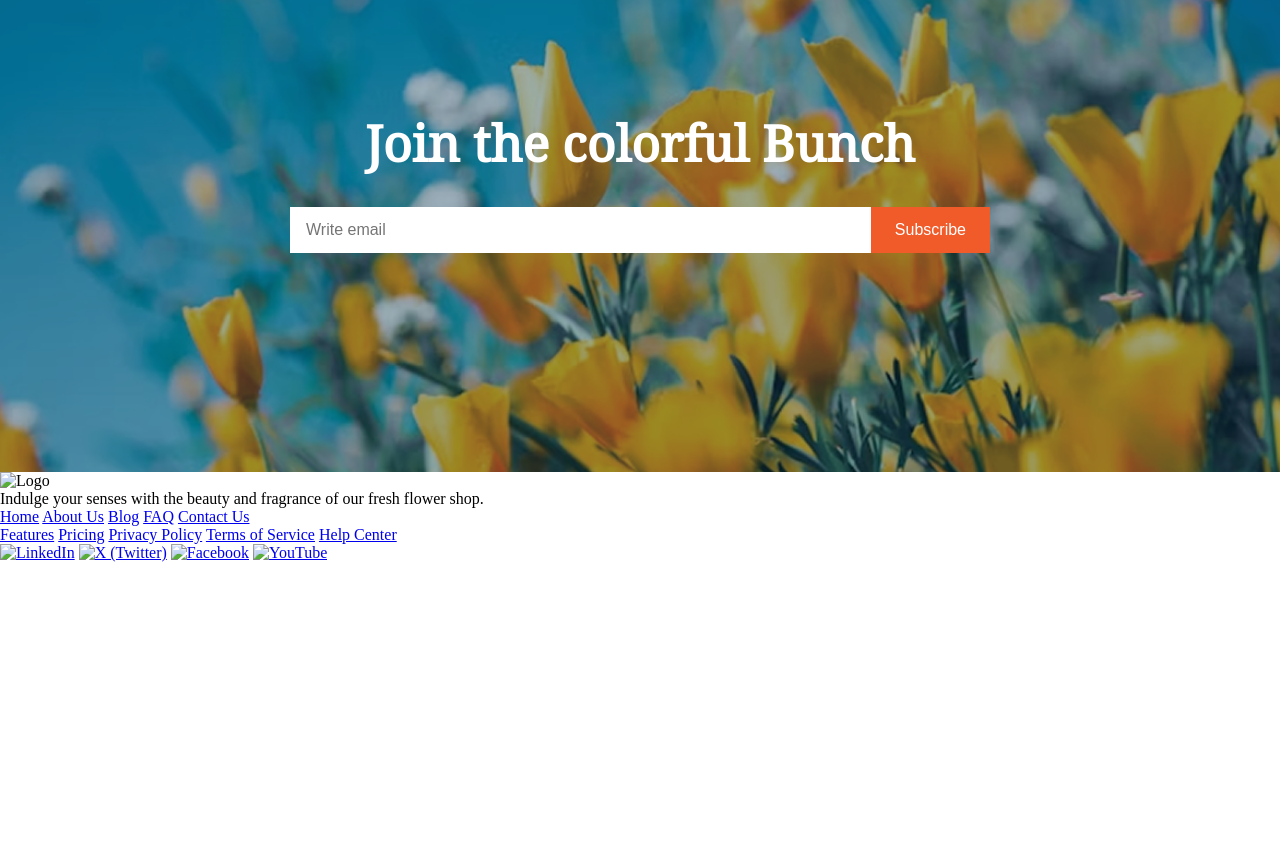
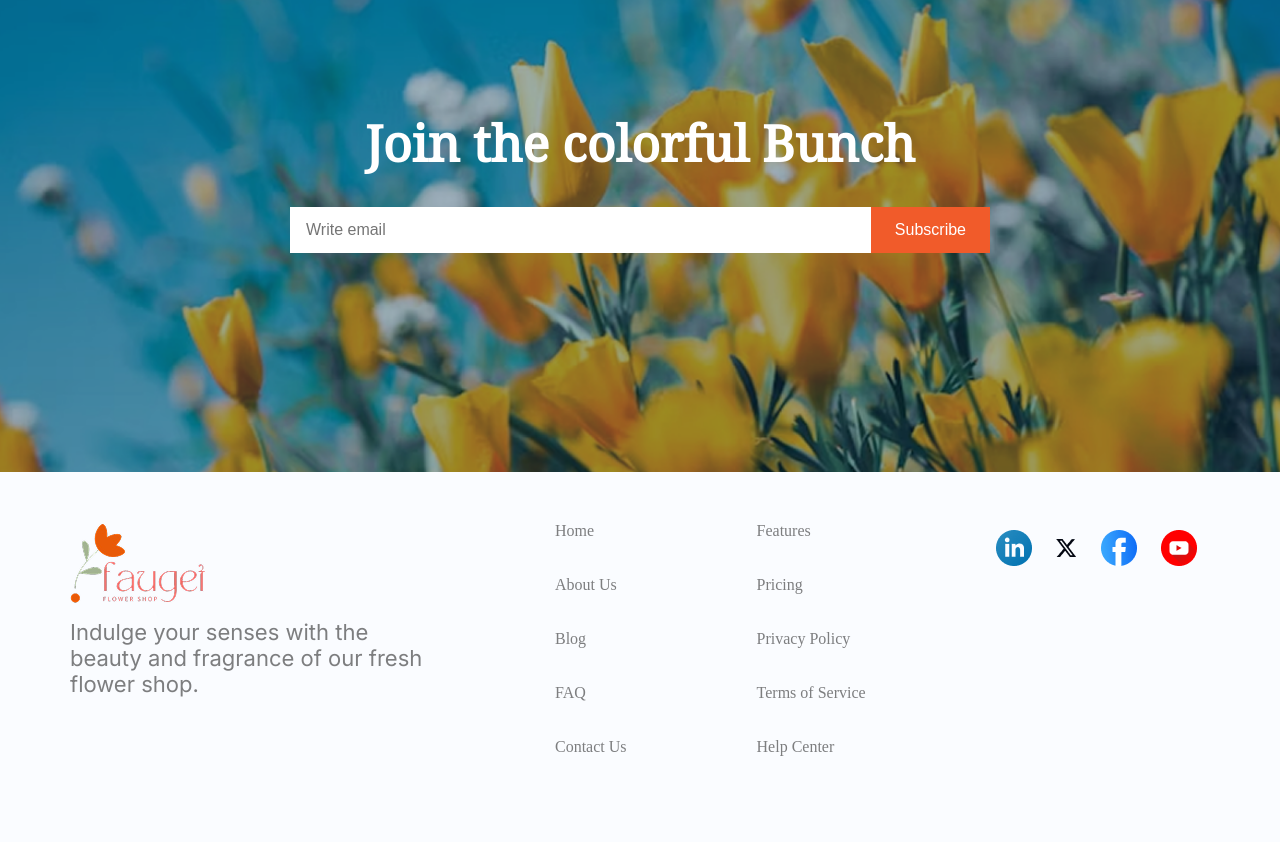
Before and after one commit to hamidur800/PH-A02-Responsive-Flowers, a plain HTML site: page index.html in a window 1280 px wide. Shown: the part 3417-4259 px from the top of the page. Before the commit the page ends 3979 px from the top, so only its background shows below. Drawn offline with nearby package versions, Linux system fonts and the light colour scheme.

Commit message:
footer-section-done

```diff
--- a/assets/style/responsive.css
+++ b/assets/style/responsive.css
@@ -1,6 +1,6 @@
-
-/*latest-deals-section Responsive */
-@media (max-width: 768px) {
+/*
+latest-deals-section Responsive */
+/* @media (max-width: 768px) {
    body {
     margin: 2px auto;
    }
@@ -21,11 +21,17 @@
   .latest-deal-card.large {
     height: 200px;
   }
-}
+} */
 
 
 /* Mobile Responsive */
 @media screen and (max-width: 768px) {
+
+  body {
+    margin: 0 auto;
+    /* text-align: center; */
+   }
+
 
   .header-section {
     display: flex;
@@ -57,14 +63,9 @@
   .our-plants-cards {
   display: grid;
   grid-template-columns: repeat(2, 1fr);
-  gap: 20px;
+  /* gap: 20px; */
   margin: 0 auto;
   }
-
-  body {
-    margin: 0 auto;
-   }
-
 
    .flower-plants-section {
   display: flex;
--- a/assets/style/style.css
+++ b/assets/style/style.css
@@ -393,3 +393,58 @@ h4 {
 .newsletter-form button:hover {
   background-color: #d34716;
 }
+
+
+/* footer-section-style  */
+footer {
+  background-color: #fafcff;
+}
+
+.footer-section {
+  display: flex;
+  gap: 130px;
+  padding-top: 50px;
+  padding-bottom: 50px;
+}
+
+.footer-logo {
+  max-width: 355px;
+}
+
+.footer-logo-decription {
+  font-size: 1.375rem;
+  font-weight: 400;
+  color: var(--description-color);
+  margin-top: 10px;
+}
+
+.link-icon ul li {
+  display: flex;
+  flex-direction: column;
+  column-gap: 110px;
+}
+.link-icons ul li {
+  display: flex;
+  flex-direction: column;
+  column-gap: 110px;
+}
+
+.footer-social-icon {
+  display: flex;
+  align-items: center;
+  gap: 24px;
+  max-width: 216px;
+  max-height: 36px;
+  margin-top: 10px;
+}
+
+.link-icon li a {
+  text-decoration: none;
+  color: var(--description-color);
+  margin-bottom: 36px;
+}
+.link-icons li a {
+  text-decoration: none;
+  color: var(--description-color);
+  margin-bottom: 36px;
+}
--- a/index.html
+++ b/index.html
@@ -238,37 +238,56 @@
             </div>
         </section>
     </main>
-    <footer class="footer">
-        <div class="footer-container">
-            <div class="footer-left">
-                <img src="logo.png" alt="Logo" class="logo" />
-                <p class="description">Indulge your senses with the beauty and fragrance of our fresh flower shop.</p>
-            </div>
 
-            <div class="footer-links">
-                <div class="link-column">
-                    <a href="#">Home</a>
-                    <a href="#">About Us</a>
-                    <a href="#">Blog</a>
-                    <a href="#">FAQ</a>
-                    <a href="#">Contact Us</a>
+
+    <footer>
+
+        <div class="container">
+
+            <div class="footer-section">
+                <div class="footer-logo">
+                    <img loading="lazy" src="./assets/images/logo.png" alt="logo" class="footer-logo">
+                    <h4 class="footer-logo-decription">
+                        Indulge your senses with the beauty and fragrance of our fresh flower shop.
+                    </h4>
                 </div>
-                <div class="link-column">
-                    <a href="#">Features</a>
-                    <a href="#">Pricing</a>
-                    <a href="#">Privacy Policy</a>
-                    <a href="#">Terms of Service</a>
-                    <a href="#">Help Center</a>
+                <div class="footer-list-1">
+                    <div class="link-icon">
+                        <ul>
+                            <li><a href="">Home</a>
+                                <a href="">About Us</a>
+                                <a href="">Blog</a>
+                                <a href="">FAQ</a>
+                                <a href="">Contact Us</a>
+                            </li>
+                        </ul>
+
+                    </div>
+                </div>
+                <div class="footer-list-2">
+                    <div class="link-icons">
+                        <ul>
+                            <li>
+                                <a href="">Features</a>
+                                <a href="">Pricing</a>
+                                <a href="">Privacy Policy</a>
+                                <a href="">Terms of Service</a>
+                                <a href="">Help Center</a>
+                            </li>
+                        </ul>
+                    </div>
+                </div>
+                <div class="footer-icon">
+                    <div class="footer-social-icon">
+                        <a href="#"><img loading="lazy" src="./assets/images/icon-linkedin.png" alt="LinkedIn" /></a>
+                        <a href="#"><img loading="lazy" src="./assets/images/icon-twitter.png" alt="X (Twitter)" /></a>
+                        <a href="#"><img loading="lazy" src="./assets/images/icon-facebook.png" alt="Facebook" /></a>
+                        <a href="#"><img loading="lazy" src="./assets/images/icon-youtube.png" alt="YouTube" /></a>
+                    </div>
                 </div>
             </div>
 
-            <div class="footer-social">
-                <a href="#"><img src="linkedin.png" alt="LinkedIn" /></a>
-                <a href="#"><img src="x.png" alt="X (Twitter)" /></a>
-                <a href="#"><img src="facebook.png" alt="Facebook" /></a>
-                <a href="#"><img src="youtube.png" alt="YouTube" /></a>
-            </div>
-        </div>
+
     </footer>
 
 </body>
```
